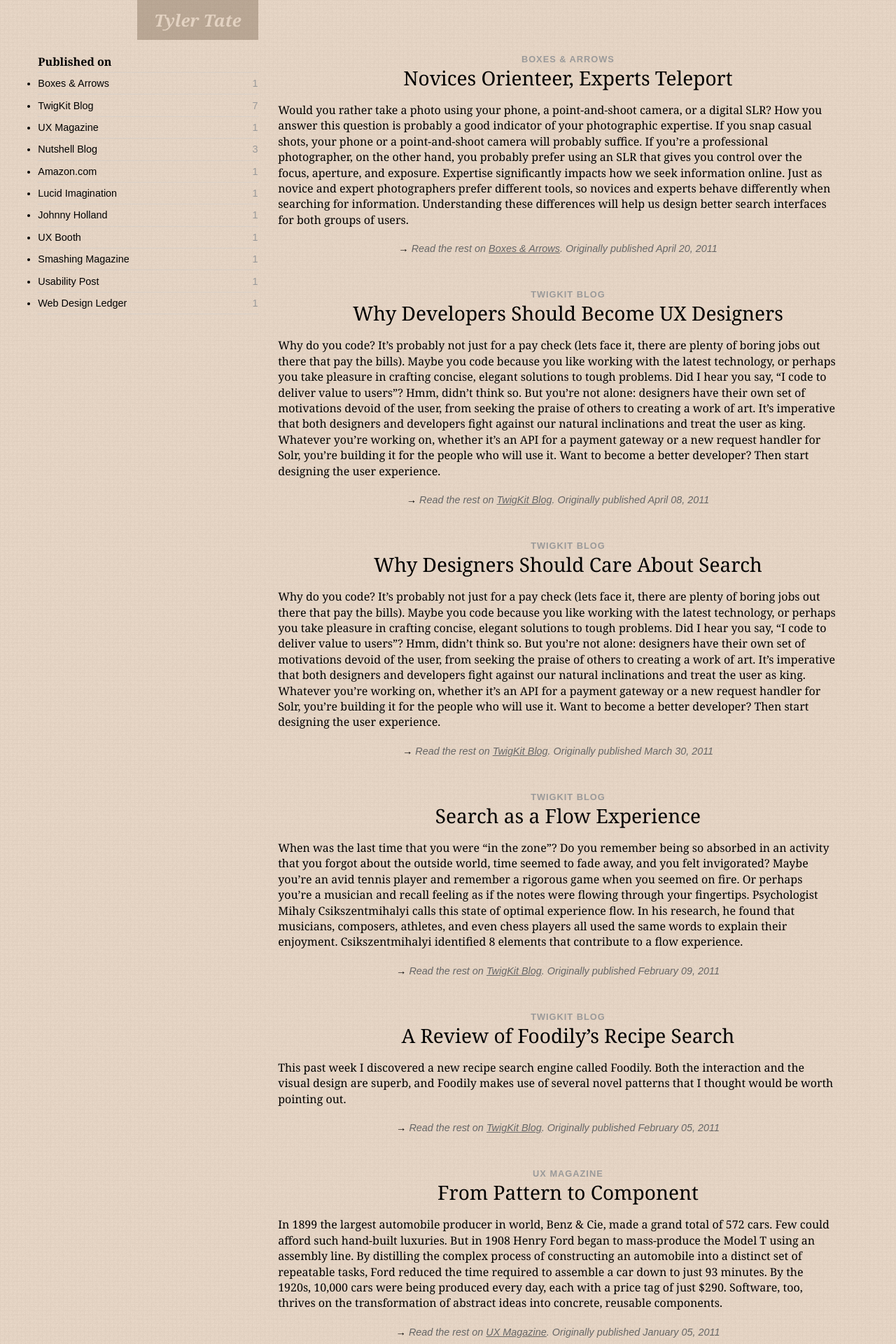
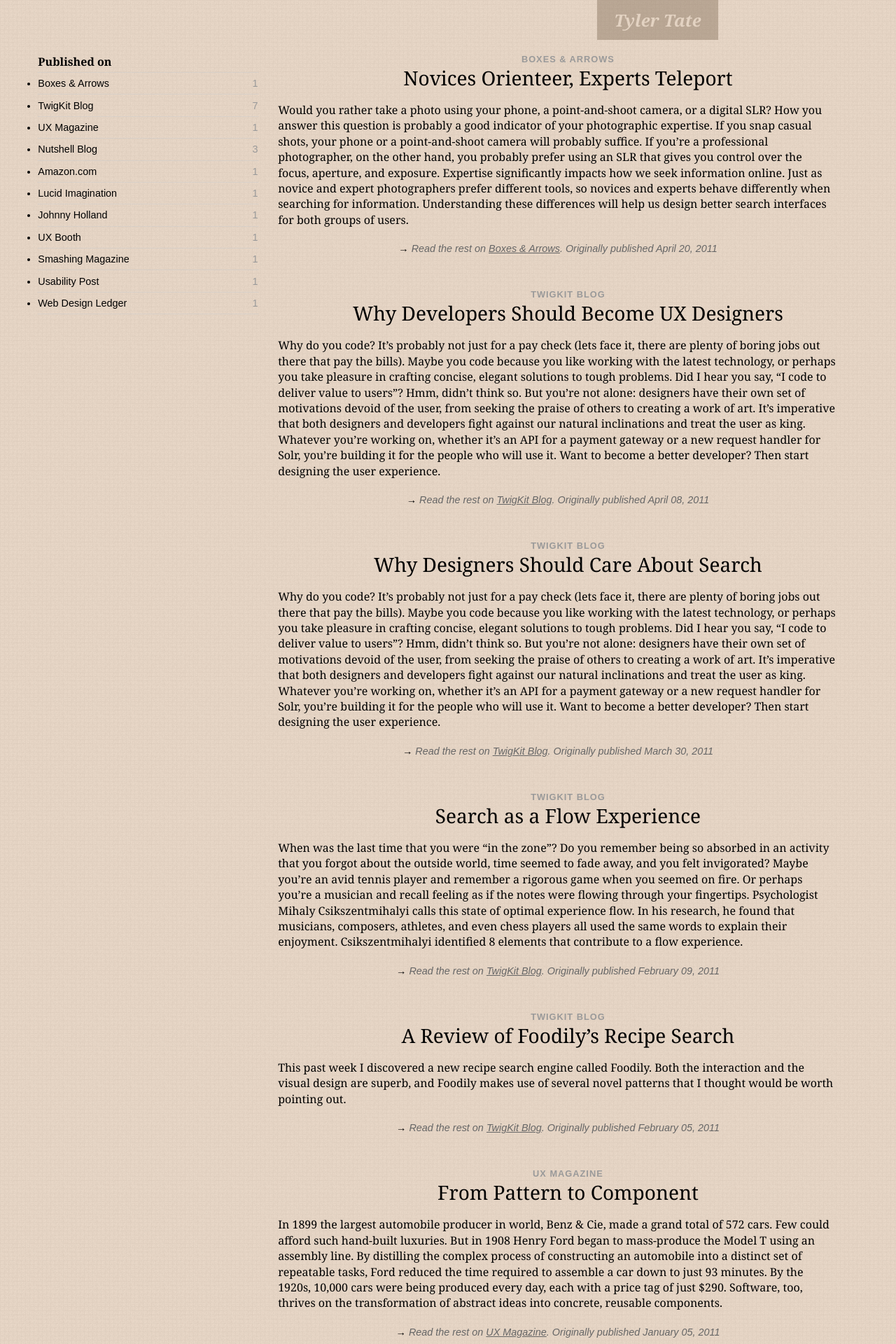
Before and after one commit to SeriouslyInc/tylertate, a Jekyll site: the page built from index.html, in a window 1280 px wide. Shown: the top 1920 px of the page at 70% size. Built offline with Jekyll 4.4.1, drawn with Linux system fonts in a browser that asks for light colours; nearby versions of some CDN libraries.

Commit message:
New logo position

```diff
--- a/resources/css/_grid.less
+++ b/resources/css/_grid.less
@@ -1,7 +1,7 @@
 // Defaults which you can freely override
 @column-width: 60;
 @gutter-width: 20;
-@columns: 14;
+@columns: 12;
 
 // Set @total-width to 100% for a fluid layout
 @total-width: @_gridsystem-width;
--- a/resources/css/main.css
+++ b/resources/css/main.css
@@ -24,6 +24,7 @@ body {
   position: relative;
   overflow: hidden;
   max-width: 1200px;
+  min-width: 720px;
   padding: 0 20px;
   margin: 0 auto;
 }
@@ -40,14 +41,16 @@ header#top {
   position: relative;
   overflow: hidden;
   max-width: 1200px;
+  min-width: 720px;
   padding: 0 20px;
   margin: 0 auto;
 }
 header#top #logo {
   display: inline;
   float: left;
-  width: 26.190476190476193%;
+  width: 54.761904761904766%;
   margin: 0 1.1904761904761905%;
+  padding-left: 26.190476190476193%;
 }
 header#top #logo h1 {
   float: right;
@@ -84,6 +87,7 @@ section#writing {
   position: relative;
   overflow: hidden;
   max-width: 1200px;
+  min-width: 720px;
   padding: 0 20px;
   margin: 0 auto;
   padding-bottom: 1.5em;
@@ -168,6 +172,7 @@ section#speaking {
   position: relative;
   overflow: hidden;
   max-width: 1200px;
+  min-width: 720px;
   padding: 0 20px;
   margin: 0 auto;
   padding-bottom: 1.5em;
--- a/resources/css/main.less
+++ b/resources/css/main.less
@@ -22,6 +22,7 @@
 	position: relative;
 	overflow: hidden;
 	max-width: 1200px;
+	min-width: 720px;
 	padding: 0 20px;
 	margin: 0 auto;
 }
@@ -59,7 +60,8 @@ header#top {
 
 	// logo
 	#logo {
-		.column(4);
+		.column(8);
+		padding-left: @total-width*((((@gutter-width+@column-width)*4)-@gutter-width) / @_gridsystem-width);
 
 		h1 {
 			float: right;
```
